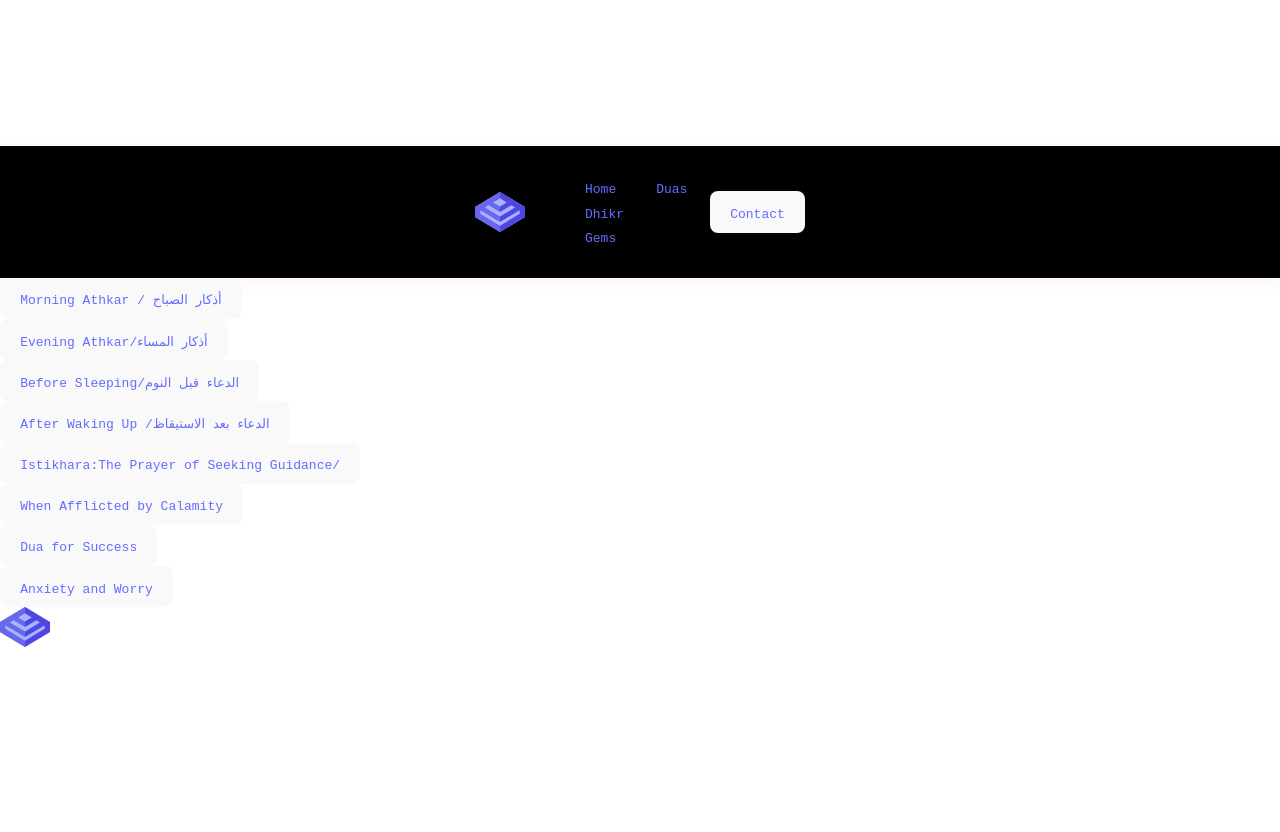
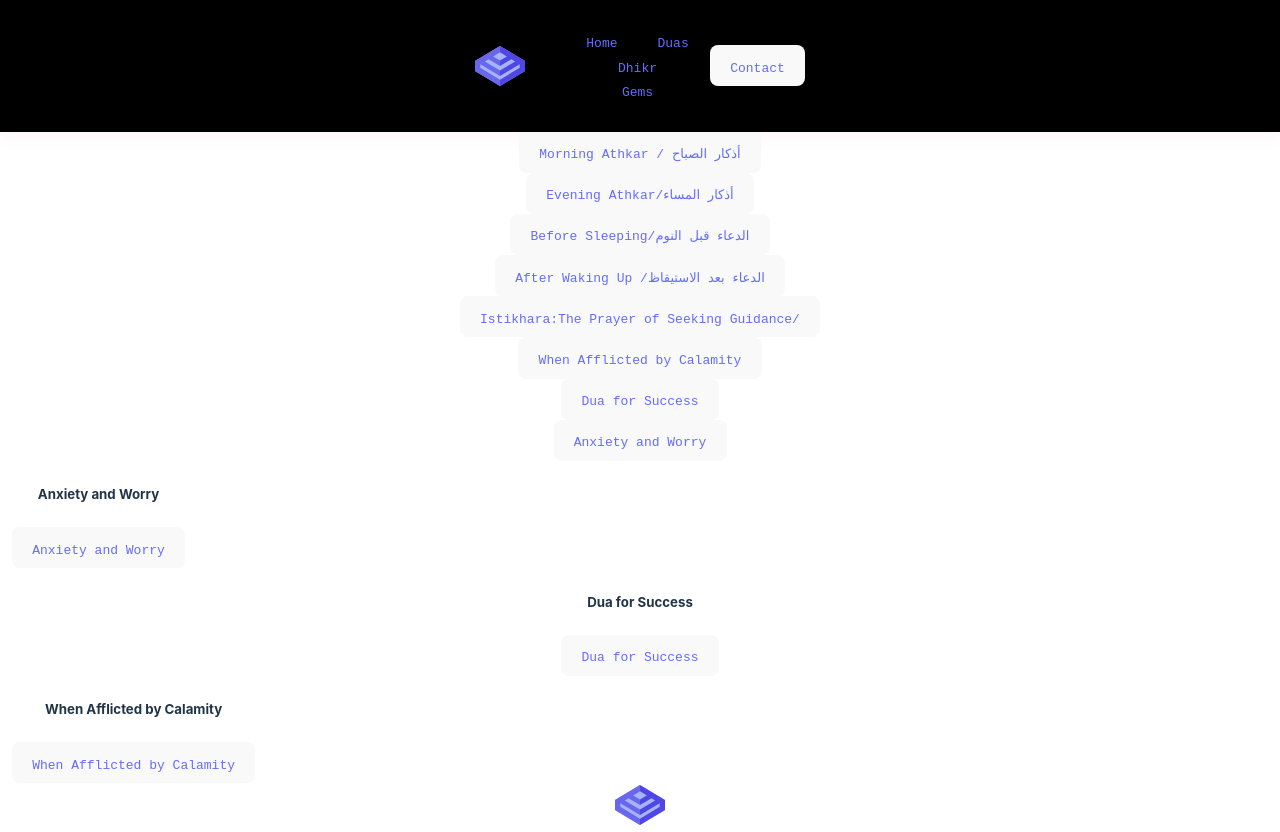
Before and after one commit to Alaabm/Capston_Hidaya_Frontend, a React (Vite) app: page /duas in a window 1280 px wide. Before the commit the page ends 800 px from the top, so only its background shows below. Built offline with nearby package versions, Linux system fonts and the light colour scheme.

Commit message:
in the process of dua card-body

```diff
--- a/src/App.css
+++ b/src/App.css
@@ -5,6 +5,6 @@
   /* margin: 0 auto; */
   /* padding: 2rem; */
   /* makes everything centered */
-  /* text-align: center; */
+  text-align: center;
 
 }
--- a/src/pages/Duas.jsx
+++ b/src/pages/Duas.jsx
@@ -1,6 +1,6 @@
 import React from "react";
 import ButtonLink from "../components/ButtonLink";
-// import "../styles/Dua.css";
+import "../styles/Dua.css";
 // import "../App.jsx";
 
 const Duas = () => {
@@ -55,6 +55,47 @@ const Duas = () => {
             buttonLinkText="Anxiety and Worry"
           ></ButtonLink>
         </div>
+
+
+    <div className="card-row">
+
+          <div className="card">
+            <div className="card-body">
+              <h5 style={{className:"card-title"}}>Anxiety and Worry</h5>
+                <ButtonLink
+              route="./anxietyDua"
+              buttonLinkText="Anxiety and Worry"
+            ></ButtonLink>
+            </div>
+          </div>
+
+          <div className="row">
+            <div className="card-body">
+              <h5 style={{className:"card-title"}}>Dua for Success</h5>
+              <ButtonLink
+            route="./successDua"
+            buttonLinkText="Dua for Success"
+          ></ButtonLink>
+            </div>
+          </div>
+
+          <div className="card">
+            <div className="column">
+
+                  <div className="card-body">
+                      <h5 style={{className:"card-title"}}>When Afflicted by Calamity</h5>
+                      <ButtonLink
+                    route="./calamityDua"
+                    buttonLinkText="When Afflicted by Calamity"
+                  ></ButtonLink>
+                    </div>
+
+            </div>
+
+          </div>
+
+
+      </div>
     </div>
     </>
   );
--- a/src/styles/Dua.css
+++ b/src/styles/Dua.css
@@ -1,5 +1,17 @@
 .dua-container{
     /* display: flex; */
-    /* flex-direction: column !important; */
+    /* flex-direction:row; */
     /* flex-direction: column-reverse; */
 }
+
+.card{
+        display: table;
+        flex-direction:row;
+        border: 2px solid white;
+}
+
+.card-body{
+    /* float:left; */
+    /* width: 25%; */
+  padding: 0 10px;
+}
```
Lines whose indentation alone changed are shown as unchanged.
